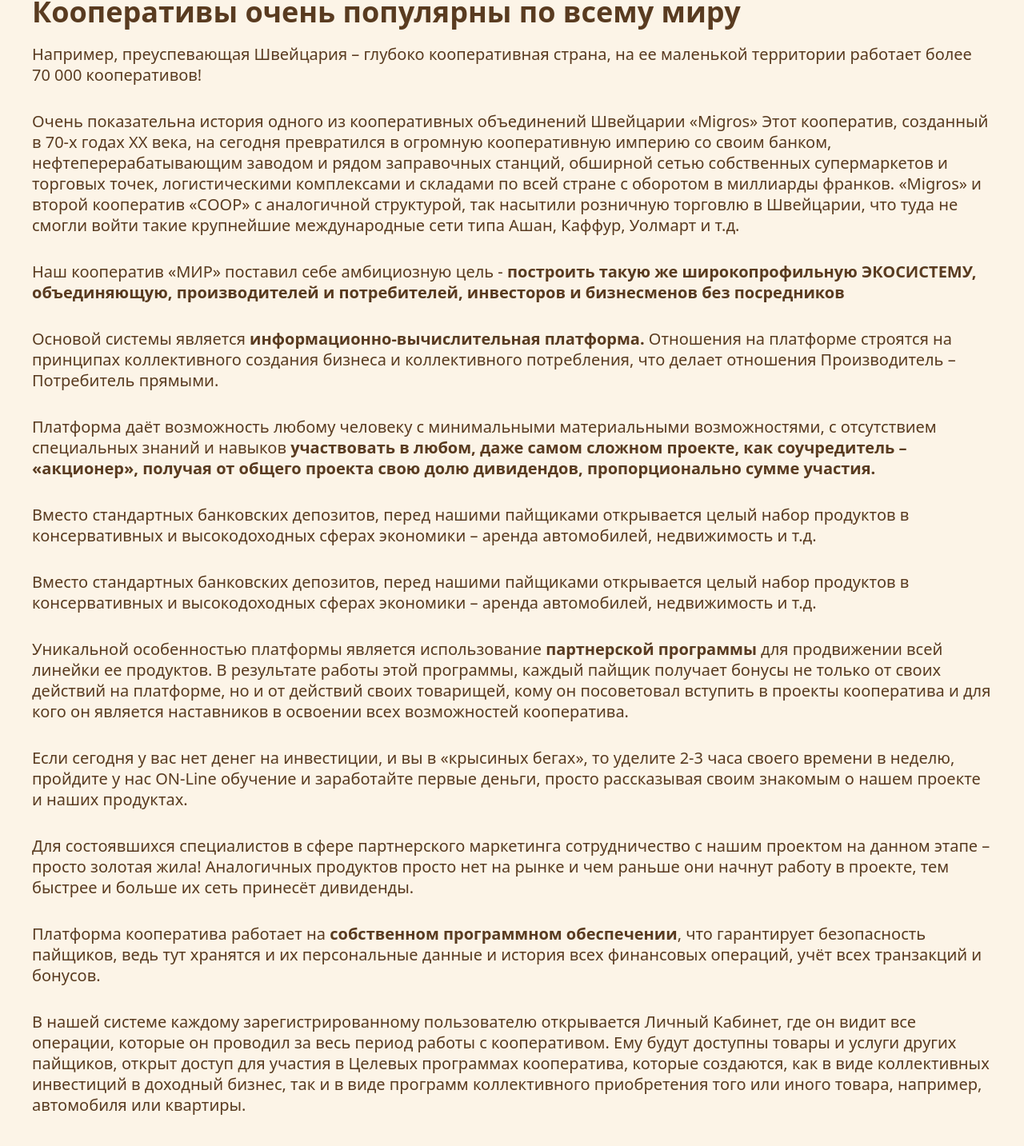
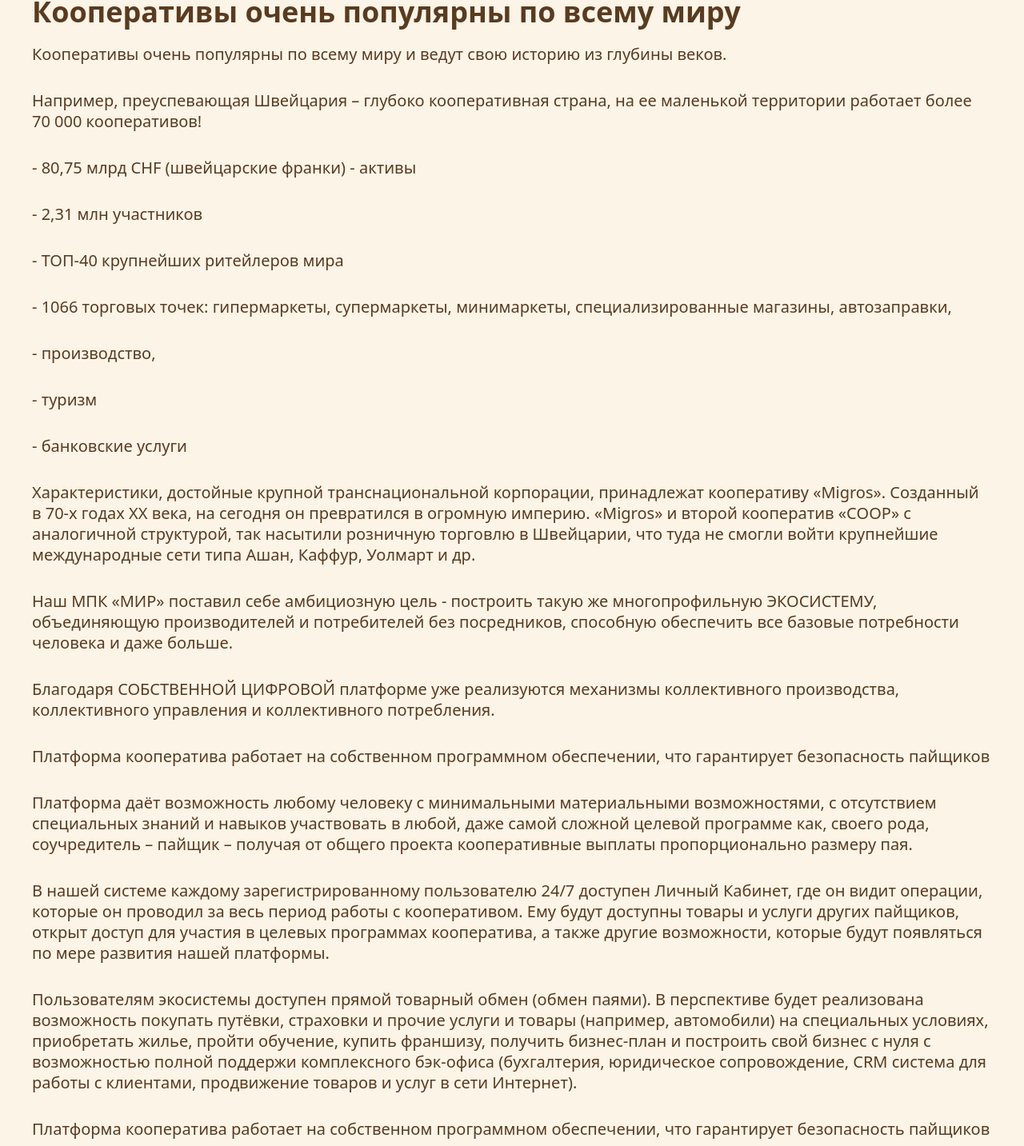
Before and after one commit to Pomidorca/Moscow-Cluster_Landing, a Vue app: page /InfoPage in a window 1280 px wide. Shown: the part 2901-4334 px from the top of the page at 80% size. Built offline with nearby package versions, Linux system fonts and the light colour scheme.

Commit message:
update text

```diff
--- a/src/components/TheInfoUsefulInfo.vue
+++ b/src/components/TheInfoUsefulInfo.vue
@@ -4,95 +4,41 @@
 
             <img class="bg-auto bg-center w-full" src="/image/main/bg.png" alt="background" loading="lazy">
             <div>
-                <h3 class="text-4xl font-semibold text-PrimaryOrange mt-10 max-md:text-2xl">Кооперативы очень популярны
-                    по всему миру
+                <h3 class="text-4xl font-semibold text-PrimaryOrange mt-10 max-md:text-2xl">Кооперативы очень популярны по всему миру
                 </h3>
                 <ul class="mt-5 text-xl leading-[26px] text-SecondaryOrange flex flex-col gap-y-8">
-                    <li>Например, преуспевающая Швейцария – глубоко кооперативная страна, на ее маленькой территории
-                        работает более 70 000 кооперативов!</li>
-                    <li>Очень показательна история одного из кооперативных объединений Швейцарии «Migros» Этот
-                        кооператив,
-                        созданный в 70-х годах ХХ века, на сегодня превратился в огромную кооперативную империю со своим
-                        банком, нефтеперерабатывающим заводом и рядом заправочных станций, обширной сетью собственных
-                        супермаркетов и торговых точек, логистическими комплексами и складами по всей стране с оборотом
-                        в
-                        миллиарды франков. «Migros» и второй кооператив «СOOP» с аналогичной структурой, так насытили
-                        розничную торговлю в Швейцарии, что туда не смогли войти такие крупнейшие международные сети
-                        типа
-                        Ашан, Каффур, Уолмарт и т.д.</li>
-                    <li>Наш кооператив «МИР» поставил себе амбициозную цель - <span class="font-bold">построить такую же
-                            широкопрофильную
-                            ЭКОСИСТЕМУ, объединяющую, производителей и потребителей, инвесторов и бизнесменов без
-                            посредников</span>
-                    </li>
-                    <li>Основой системы является <span class="font-bold">информационно-вычислительная платформа.</span>
-                        Отношения на платформе строятся
-                        на
-                        принципах коллективного создания бизнеса и коллективного потребления, что делает отношения
-                        Производитель – Потребитель прямыми.</li>
-                    <li>Платформа даёт возможность любому человеку с минимальными материальными возможностями, с
-                        отсутствием
-                        специальных знаний и навыков <span class="font-bold">участвовать в любом, даже самом сложном
-                            проекте, как соучредитель –
-                            «акционер», получая от общего проекта свою долю дивидендов, пропорционально сумме
-                            участия.</span></li>
-                    <li>Вместо стандартных банковских депозитов, перед нашими пайщиками открывается целый набор
-                        продуктов в
-                        консервативных и высокодоходных сферах экономики – аренда автомобилей, недвижимость и т.д.</li>
-                    <li>
-                        Вместо стандартных банковских депозитов, перед нашими пайщиками открывается целый набор
-                        продуктов в
-                        консервативных и высокодоходных сферах экономики – аренда автомобилей, недвижимость и т.д.
-                    </li>
-                    <li>Уникальной особенностью платформы является использование <span class="font-bold">партнерской
-                            программы</span> для продвижении
-                        всей
-                        линейки ее продуктов. В результате работы этой программы, каждый пайщик получает бонусы не
-                        только от
-                        своих действий на платформе, но и от действий своих товарищей, кому он посоветовал вступить в
-                        проекты кооператива и для кого он является наставников в освоении всех возможностей кооператива.
-                    </li>
-                    <li>Если сегодня у вас нет денег на инвестиции, и вы в «крысиных бегах», то уделите 2-3 часа своего
-                        времени в неделю, пройдите у нас ON-Line обучение и заработайте первые деньги, просто
-                        рассказывая
-                        своим знакомым о нашем проекте и наших продуктах.</li>
-                    <li>Для состоявшихся специалистов в сфере партнерского маркетинга сотрудничество с нашим проектом на
-                        данном этапе – просто золотая жила! Аналогичных продуктов просто нет на рынке и чем раньше они
-                        начнут работу в проекте, тем быстрее и больше их сеть принесёт дивиденды.</li>
-                    <li>Платформа кооператива работает на <span class="font-bold">собственном программном
-                            обеспечении</span>, что гарантирует
-                        безопасность
-                        пайщиков, ведь тут хранятся и их персональные данные и история всех финансовых операций, учёт
-                        всех
-                        транзакций и бонусов.
-                    </li>
-                    <li>В нашей системе каждому зарегистрированному пользователю открывается Личный Кабинет, где он
-                        видит
-                        все операции, которые он проводил за весь период работы с кооперативом. Ему будут доступны
-                        товары и
-                        услуги других пайщиков, открыт доступ для участия в Целевых программах кооператива, которые
-                        создаются, как в виде коллективных инвестиций в доходный бизнес, так и в виде программ
-                        коллективного
-                        приобретения того или иного товара, например, автомобиля или квартиры.</li>
+                    <li>Кооперативы очень популярны по всему миру и ведут свою историю из глубины веков.</li>
+                    <li>Например, преуспевающая Швейцария – глубоко кооперативная страна, на ее маленькой территории работает более 70 000 кооперативов!</li>
+                    <li>- 80,75 млрд CHF (швейцарские франки) - активы</li>
+                    <li>- 2,31 млн участников</li>
+                    <li>- ТОП-40 крупнейших ритейлеров мира</li>
+                    <li>- 1066 торговых точек: гипермаркеты, супермаркеты, минимаркеты, специализированные магазины, автозаправки,</li>
+                    <li>- производство,</li>
+                    <li>- туризм</li>
+                    <li>- банковские услуги</li>
+                    <li>Характеристики, достойные крупной транснациональной корпорации, принадлежат кооперативу «Migros». Созданный в 70-х годах ХХ века, на сегодня он превратился в огромную империю.
+                      «Migros» и второй кооператив «СOOP» с аналогичной структурой, так насытили розничную торговлю в Швейцарии, что туда не смогли войти крупнейшие международные сети типа Ашан, Каффур, Уолмарт и др.</li>
+                    <li>Наш МПК «МИР» поставил себе амбициозную цель - построить такую же многопрофильную ЭКОСИСТЕМУ, объединяющую производителей и потребителей без посредников, способную обеспечить все базовые потребности человека и даже больше.</li>
+                    <li>Благодаря СОБСТВЕННОЙ ЦИФРОВОЙ платформе уже реализуются механизмы коллективного производства, коллективного управления и коллективного потребления.</li>
+
+                  <li>Платформа кооператива работает на собственном программном обеспечении, что гарантирует безопасность пайщиков</li>
+                  <li>Платформа даёт возможность любому человеку с минимальными материальными возможностями, с отсутствием специальных знаний и навыков участвовать в любой, даже самой сложной целевой программе как, своего рода, соучредитель – пайщик – получая от общего проекта кооперативные выплаты пропорционально размеру пая.</li>
+                  <li>В нашей системе каждому зарегистрированному пользователю 24/7 доступен Личный Кабинет, где он видит операции, которые он проводил за весь период работы с кооперативом. Ему будут доступны товары и услуги других пайщиков, открыт доступ для участия в целевых программах кооператива, а также другие возможности, которые будут появляться по мере развития нашей платформы.</li>
+                  <li>Пользователям экосистемы доступен прямой товарный обмен (обмен паями). В перспективе будет реализована возможность покупать путёвки, страховки и прочие услуги и товары (например, автомобили) на специальных условиях, приобретать жилье, пройти обучение, купить франшизу, получить бизнес-план и построить свой бизнес с нуля с возможностью полной поддержи комплексного бэк-офиса (бухгалтерия, юридическое сопровождение, CRM система для работы с клиентами, продвижение товаров и услуг в сети Интернет).</li>
+                  <li>Платформа кооператива работает на собственном программном обеспечении, что гарантирует безопасность пайщиков</li>
                 </ul>
             </div>
 
             <div class="mt-10">
                 <img class="bg-auto bg-center w-full" src="/image/main/bg2.png" alt="background" loading="lazy">
                 <ul class="mt-5 text-xl leading-[26px] text-SecondaryOrange flex flex-col gap-y-8">
-                    <li>Итак, мы строим многопрофильную ЭКОСИСТЕМУ, способную решить все базовые потребности человека
+                    <li>Подведём итог: перед нашими пайщиками открывается целый набор продуктов и возможностей благодаря цифровой платформе, целевым программам и компаниям-партнёрам.
                     </li>
-                    <li>Пользователи экосистемы могут проводить расчёты между собой, проводить обменные операции,
-                        участвовать в высокодоходном коллективном бизнесе, покупать путёвки, страховки и прочие услуги и
-                        товары (например, автомобили) по выгодным от рынка ценам на уникальных условиях, приобретать
-                        жилье, построить свой бизнес с нуля – пройти обучение, купить франшизу и получить конкретную
-                        дорожную карту по его построению с возможностью полной поддержи, в том числе комплексный и
-                        полноценный бэк-офис (бухгалтерия, юридическое сопровождение, CRM система для работы с
-                        клиентами, продвижение товаров и услуг в сети Интернет).</li>
-                    <li class="uppercase">Становитесь частью «МИРА» и ваша жизнь приобретёт совершенно иное качество!
-                    </li>
+                    <li class="uppercase">Станьте частью нашего МИРа, меняйте вместе с нами качество жизни в лучшую сторону!!</li>
                 </ul>
             </div>
         </div>
     </div>
 </template>
+<script setup lang="ts">
+</script>
```
Also changed, not shown: src/components/TheCooperativePlots.vue (+5 -6 lines), src/components/TheTargetProgramInfo.vue (+15 -26 lines).
